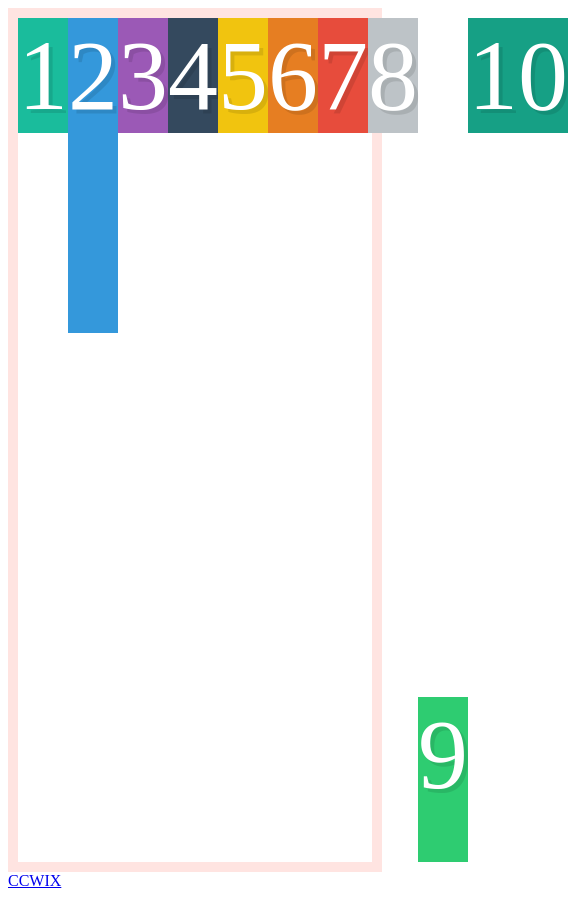
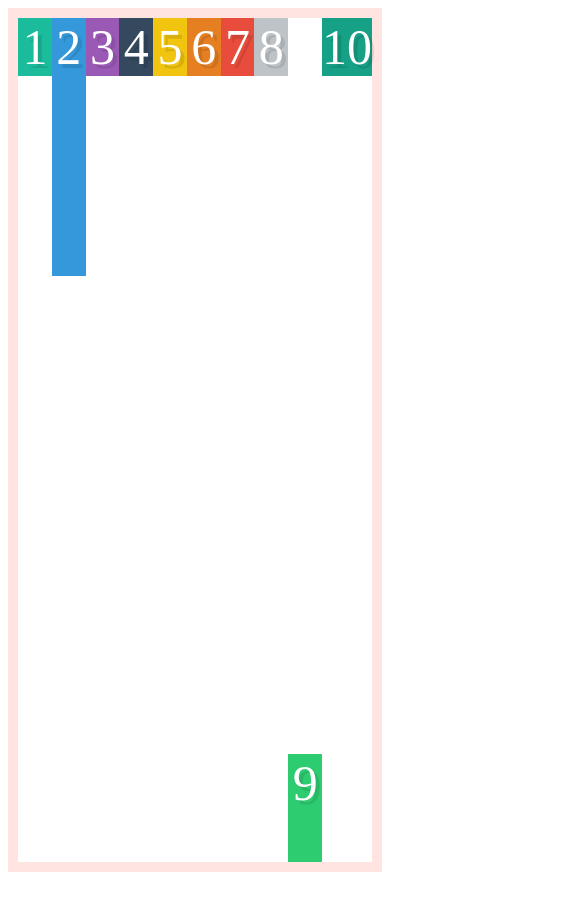
Before and after one commit to shaoli-lu/Flexbox, a plain HTML site: page index.html in a window 390 px wide. Shown: the whole page, 568 px wide, since content can reach past the window. Drawn offline with Linux system fonts and the light colour scheme.

Commit message:
Reduced font size for mobile

```diff
--- a/alignItem.css
+++ b/alignItem.css
@@ -1,6 +1,6 @@
 .box {
     color: white;
-    font-size: 100px;
+    font-size: 50px;
     text-align: center;
     text-shadow: 4px 4px 0 rgba(0, 0, 0, 0.1);
 
--- a/index.html
+++ b/index.html
@@ -19,7 +19,7 @@
         <div class="box box9">9</div>
         <div class="box box10">10</div>
     </div>
-    <a href="https://www.wsj.com/market-data/quotes/mutualfund/CCWIX/historical-prices" target="_blank"><div>CCWIX</div></a>
+    <!-- <a href="https://www.wsj.com/market-data/quotes/mutualfund/CCWIX/historical-prices" target="_blank"><div>CCWIX</div></a> -->
 
     <!-- https://www.wsj.com/market-data/quotes/mutualfund/BSVIX
 
```
